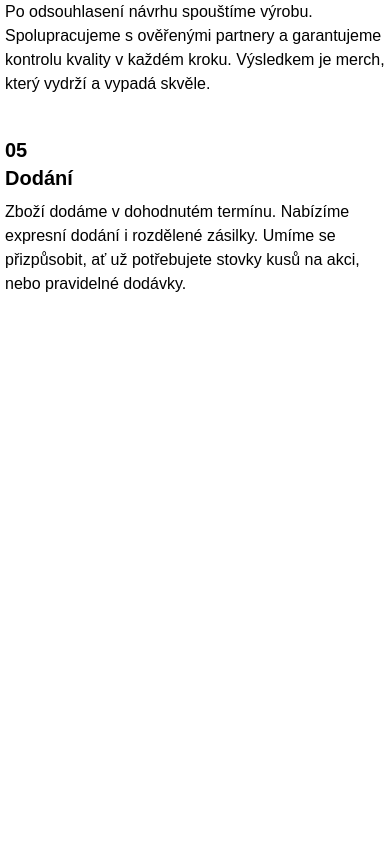
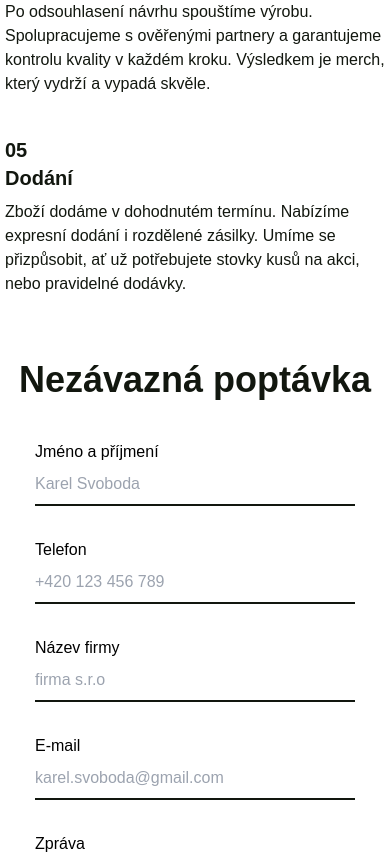
Before and after one commit to pPatr0/GHST, a Nuxt app: page /poptavka in a window 390 px wide. Shown: the part 1100-1962 px from the top of the page. Before the commit the page ends 1396 px from the top, so only its background shows below. Built offline with nearby package versions, Linux system fonts and the light colour scheme.

Commit message:
feat: formResponsiv

```diff
--- /dev/null
+++ b/components/Poptavka/NezavaznaPoptavka.vue
@@ -0,0 +1,59 @@
+<template>
+     <div class="mx-auto lg:max-w-[1142px] md:max-w-[1142px] max-w-[380px] lg:pt-52 md:pt-32 pb-28 pt-16">
+        <div>
+            <div class="flex flex-col items-center">
+                <h2 class="pb-10 font-sans text-4xl font-bold text-center lg:pb-20 md:pb-16 text-primary lg:text-5xl lg:text-left">
+                    Nezávazná poptávka
+                </h2>
+            </div>
+            <div>
+                <form class="max-w-xs mx-auto space-y-4 md:max-w-xl lg:max-w-4xl">
+                    <!-- Grid 2x2 -->
+                    <div class="grid gap-8 lg:grid-cols-2">
+                        <!-- Jméno -->
+                        <div>
+                        <label for="firstName" class="block mb-0 text-base font-medium lg:mb-2 md:mb-2 lg:text-lg md:text-lg">Jméno a příjmení</label>
+                        <input type="text" id="firstName" name="firstName" required placeholder="Karel Svoboda"
+                        class="w-full py-2 font-serif border-b-2 lg:text-2xl md:text-xl border-primary focus:outline-none" />
+                        </div>
+
+                        <!-- Příjmení -->
+                        <div>
+                        <label for="lastName" class="block mb-0 text-base font-medium lg:mb-2 md:mb-2 lg:text-lg md:text-lg">Telefon</label>
+                        <input type="text" id="lastName" name="lastName" required placeholder="+420 123 456 789"
+                        class="w-full py-2 font-serif border-b-2 lg:text-2xl md:text-xl border-primary focus:outline-none" />
+                    </div>
+
+                        <!-- Telefon -->
+                        <div>
+                        <label for="phone" class="block mb-0 text-base font-medium lg:mb-2 md:mb-2 lg:text-lg md:text-lg">Název firmy</label>
+                        <input type="tel" id="phone" name="phone" required placeholder="firma s.r.o"
+                        class="w-full py-2 font-serif border-b-2 lg:text-2xl md:text-xl border-primary focus:outline-none" />
+                    </div>
+
+                        <!-- Název firmy -->
+                        <div>
+                        <label for="company" class="block mb-0 text-base font-medium lg:mb-2 md:mb-2 lg:text-lg md:text-lg">E-mail</label>
+                        <input type="text" id="company" name="company" placeholder="karel.svoboda@gmail.com"
+                        class="w-full py-2 font-serif border-b-2 lg:text-2xl md:text-xl border-primary focus:outline-none" />
+                    </div>
+                    </div>
+                    <!-- Zpráva -->
+                    <div class="pt-4">
+                        <label for="message" class="block mb-2 text-base font-medium lg:text-lg md:text-lg">Zpráva</label>
+                        <textarea id="message" name="message" rows="10" required placeholder="Jaká je maximální velikost tlačené plochy?"
+                                class="w-full px-4 py-2 border border-primary lg:text-xl md:text-lg text-xs lg:rounded-tr-[9rem] md:rounded-tr-[7rem] rounded-tr-[5rem] rounded-bl-[5rem] md:rounded-bl-[7rem] lg:rounded-bl-[9rem] pt-6 focus:outline-none"></textarea>
+                    </div>
+
+                    <!-- Tlačítko -->
+                    <div class="text-center">
+                        <button type="submit"
+                                class="px-6 py-3 font-semibold text-white lg:px-8 md:px-8 lg:py-4 md:py-4 rounded-tr-2xl rounded-bl-2xl bg-secondary">
+                        Odeslat
+                        </button>
+                    </div>
+                </form>
+            </div>
+        </div>
+    </div>
+</template>
--- a/components/Poptavka/Scroll.vue
+++ b/components/Poptavka/Scroll.vue
@@ -10,13 +10,13 @@
         </div>
 
         <!-- pravý sloupec s kroky -->
-        <div class="flex flex-col justify-between pt-0 space-y-10 xl:pt-20 lg:pt-16 md:pt-16 lg:space-y-0 md:space-y-0">
+        <div class="flex flex-col justify-between pt-0 space-y-10 xl:pt-20 lg:pt-16 md:pt-16 lg:space-y-0 md:space-y-0 text-primary">
           <div
             v-for="(step, index) in steps"
             :key="index"
             class="flex flex-col xl:max-w-3xl lg:max-w-xl md:max-w-lg"
           >
-            <h2 class="xl:text-5xl lg:text-4xl md:text-3xl text-xl font-bold lg:leading-[4rem] md:leading-[3rem] xl:pb-8 lg:pb-4 md:pb-4 pb-2">
+            <h2 class="xl:text-5xl lg:text-4xl md:text-3xl text-xl font-bold xl:leading-[4rem] lg:leading-[4rem] md:leading-[3rem] xl:pb-8 lg:pb-4 md:pb-4 pb-2">
               {{ (index + 1).toString().padStart(2, '0') }}<br>
               {{ step.title }}
             </h2>
--- a/components/Sections/SectionTwo.vue
+++ b/components/Sections/SectionTwo.vue
@@ -1,7 +1,7 @@
 <template>
   <div class="max-w-[300px] md:max-w-[700px] lg:max-w-[1500px] mx-auto lg:py-20 py-12">
     <div>
-      <h2 class="pb-10 text-4xl font-bold text-center lg:pb-20 md:pb-16 text-primary lg:text-5xl unbounded lg:text-left">
+      <h2 class="pb-10 font-sans text-4xl font-bold text-center lg:pb-20 md:pb-16 text-primary lg:text-5xl lg:text-left">
         Vytvoříme pro Vás
       </h2>
     </div>
--- a/pages/poptavka.vue
+++ b/pages/poptavka.vue
@@ -2,4 +2,6 @@
     <SectionsNavbar/>
     <PoptavkaTitlePoptavka/>
     <PoptavkaScroll/>
+    <PoptavkaNezavaznaPoptavka/>
+    <SectionsFooter/>
 </template>
```
